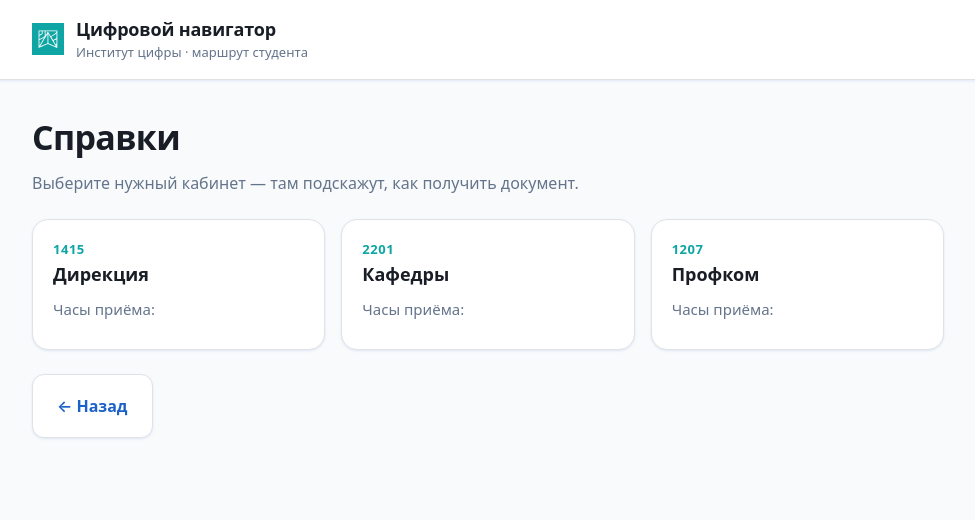
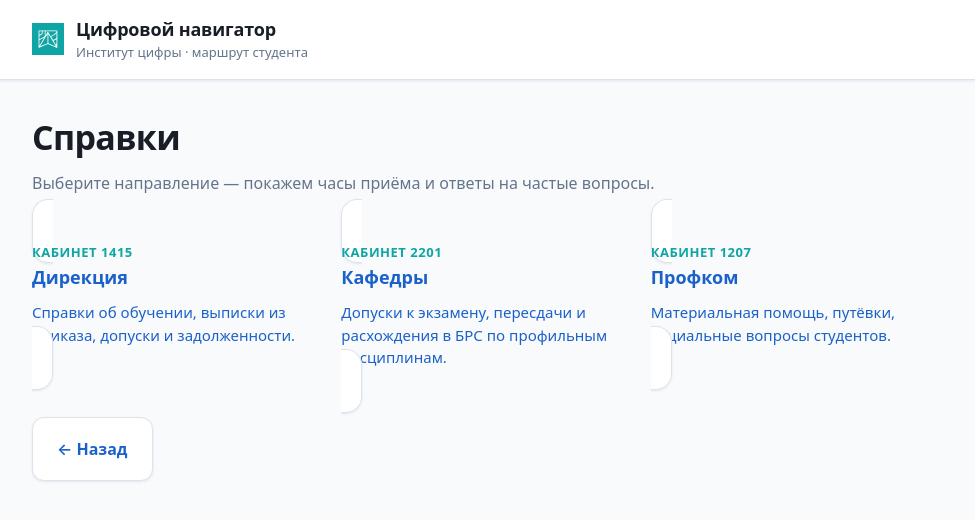
Before and after one commit to Romch33tos/digital-navigator, a React (Vite) app: page /reference in a window 1280 px wide. Shown: the top 520 px of the page, without its empty margins (152-1127 px from the left). Built offline with nearby package versions, Linux system fonts and the light colour scheme.

Commit message:
feat: реализована кликабельность карточек

```diff
--- a/src/components/ReferenceScreen.jsx
+++ b/src/components/ReferenceScreen.jsx
@@ -1,4 +1,18 @@
-import { useNavigate } from "react-router-dom";
+import { Link, useNavigate } from "react-router-dom";
+import { motion } from "framer-motion";
+
+const listVariants = {
+  hidden: { opacity: 0 },
+  show: {
+    opacity: 1,
+    transition: { staggerChildren: 0.08 }
+  }
+};
+
+const itemVariants = {
+  hidden: { opacity: 0, y: 12 },
+  show: { opacity: 1, y: 0, transition: { duration: 0.3, ease: "easeOut" } }
+};
 
 export default function ReferenceScreen({ reference }) {
   const navigate = useNavigate();
@@ -7,21 +21,38 @@ export default function ReferenceScreen({ reference }) {
     <div className="screen">
       <h1 className="screen-title">Справки</h1>
       <p className="screen-subtitle">
-        Выберите нужный кабинет — там подскажут, как получить документ.
+        Выберите направление — покажем часы приёма и ответы на частые вопросы.
       </p>
 
-      <div className="reference-list">
-        {reference.map((item, index) => (
-          <article key={index} className="reference-card">
-            <div className="reference-head">
-              <span className="reference-cabinet">{item.cabinet}</span>
-              <span className="reference-title">{item.title}</span>
-            </div>
-            <p className="reference-hours">Часы приёма: {item.hours}</p>
-            <p className="reference-note">{item.note}</p>
-          </article>
+      <motion.div
+        className="reference-list"
+        variants={listVariants}
+        initial="hidden"
+        animate="show"
+      >
+        {reference.map((ref) => (
+          <motion.div
+            key={ref.slug}
+            variants={itemVariants}
+            whileHover={{ y: -3 }}
+            whileTap={{ scale: 0.98 }}
+          >
+            <Link
+              to={`/reference/${ref.slug}`}
+              className="reference-card reference-card-link"
+            >
+              <div className="reference-head">
+                <span className="reference-cabinet">
+                  Кабинет {ref.cabinet}
+                </span>
+                <span className="reference-title">{ref.title}</span>
+              </div>
+              <p className="reference-note">{ref.short}</p>
+              <span className="card-arrow" aria-hidden="true">→</span>
+            </Link>
+          </motion.div>
         ))}
-      </div>
+      </motion.div>
 
       <button
         type="button"
```
